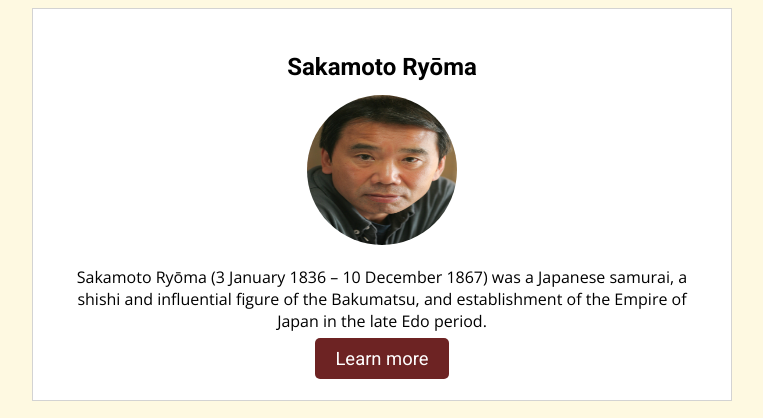
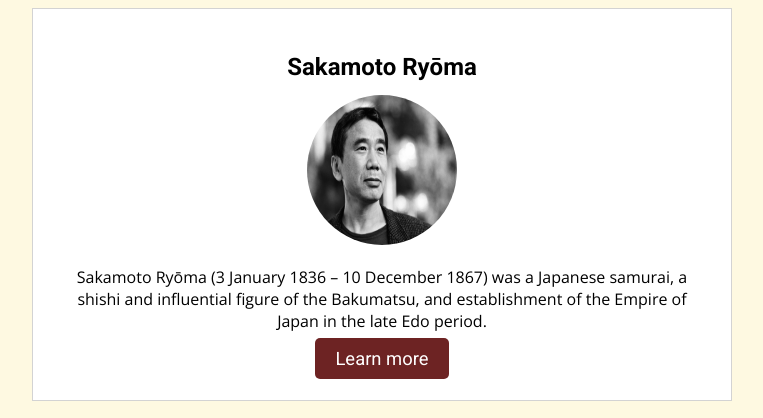
Before and after one commit to patrick498/profile, a plain HTML site: page index.html in a window 1280 px wide. Shown: the top 418 px of the page, without its empty margins (258-1021 px from the left). Drawn offline with nearby package versions, Linux system fonts and the light colour scheme.

Commit message:
make my profile prettier

```diff
--- a/index.html
+++ b/index.html
@@ -14,7 +14,7 @@
   <div class="container text-center">
     <div card="card1" class="card-white text-center">
       <h1>Sakamoto Ryōma</h1>
-      <img class="img-circle" id="profile-picture" src="images/HarukiMurakami.jpg">
+      <img class="img-circle" id="profile-picture" src="images/haruki-murakami.jpg">
       <p>Sakamoto Ryōma (3 January 1836 – 10 December 1867) was a Japanese samurai, a shishi and
         influential
         figure of the Bakumatsu, and establishment of the Empire of Japan in the late Edo period.</p>
```
Also changed, not shown: images/HarukiMurakami.jpg (deleted), images/Sakamoto-Ryoma.jpg (deleted), images/haruki-murakami.jpg (added).
